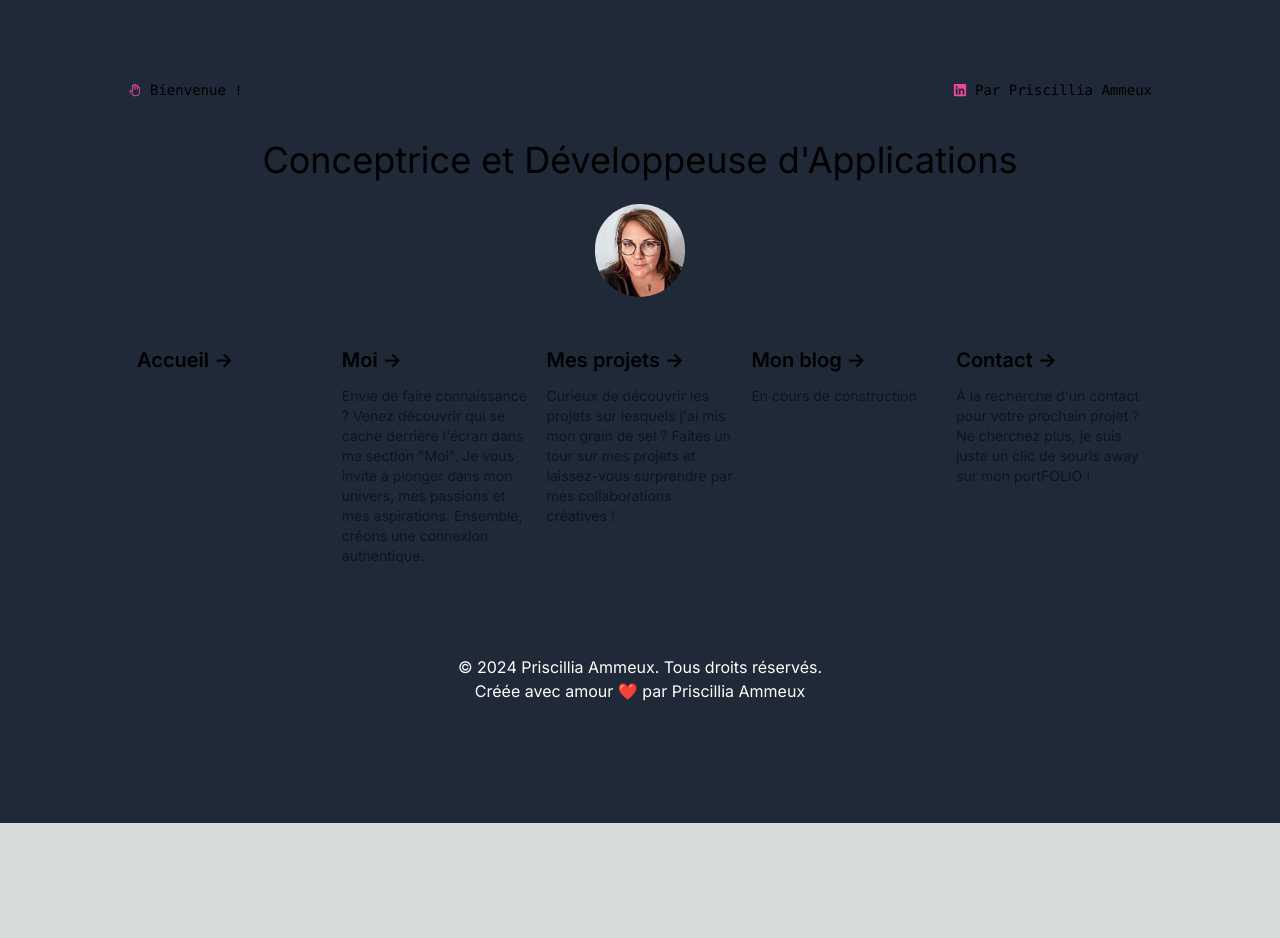
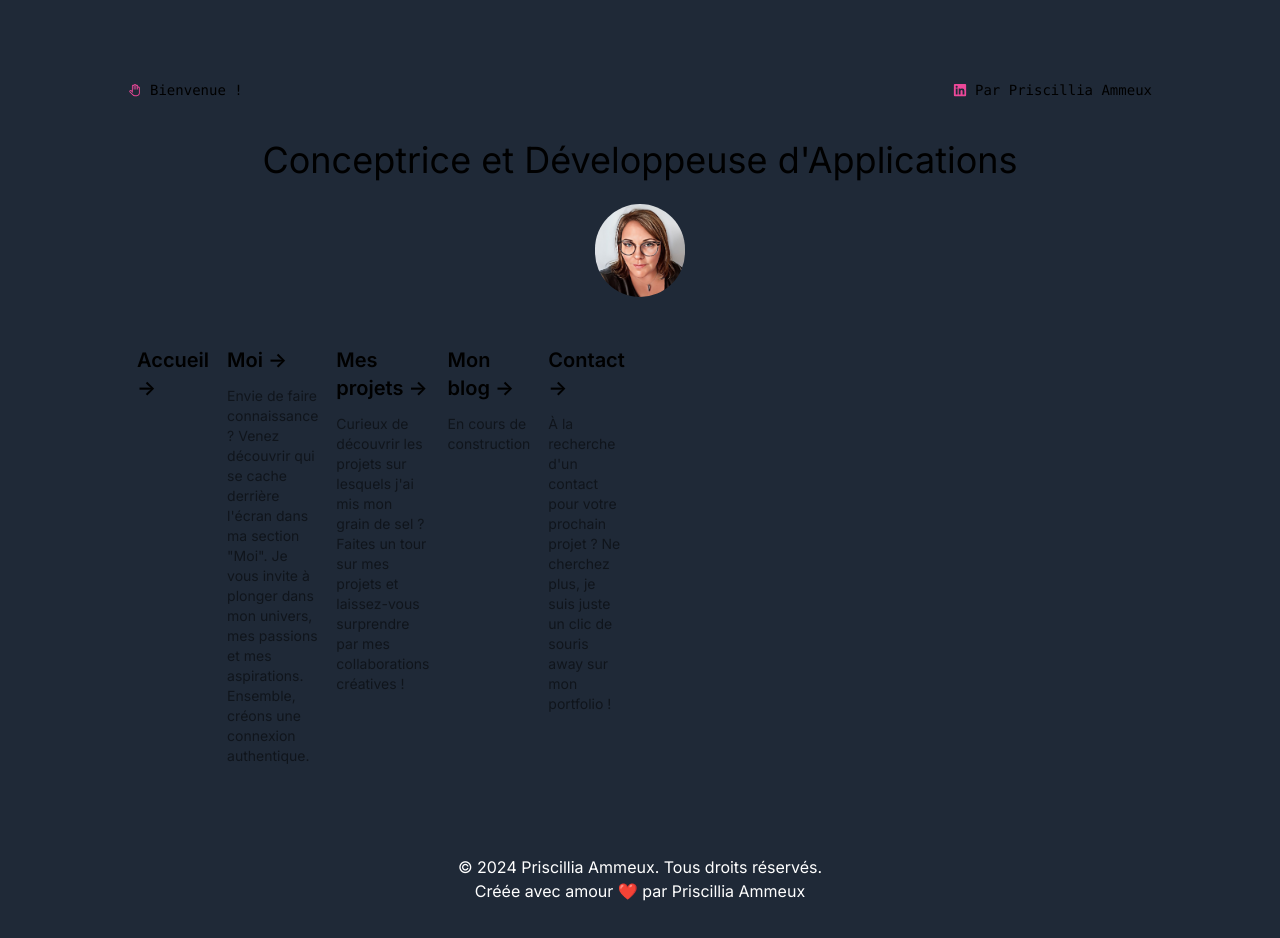
Before and after one commit to PriscilliaAmmeux/my_portfolio, a Next.js app: page / in a window 1280 px wide. Shown: the top 938 px of the page. Before the commit the page ends 823 px from the top, so only its background shows below. Built offline with nearby package versions, Linux system fonts and the light colour scheme.

Commit message:
create burger menu for mobile

```diff
--- a/src/app/about/page.tsx
+++ b/src/app/about/page.tsx
@@ -15,7 +15,7 @@ export default function About() {
   return (
     <main className="bg-gray-800 pt-4 px-4 sm:px-24">
       <div className="flex justify-center">
-        <Navbar showParagraph={false} />
+        <Navbar showParagraph={false} isHomePage={false} />
       </div>
       <Me />
       <GradesAndKnows />
--- a/src/app/blog/page.tsx
+++ b/src/app/blog/page.tsx
@@ -12,7 +12,7 @@ export default function Blog() {
   return (
     <main className="bg-gray-800 pt-4">
       <div className="flex justify-center">
-        <Navbar showParagraph={false} />
+        <Navbar showParagraph={false} isHomePage={false} />
       </div>
       <Title text="Blog" icon={FaPenFancy} />
       <section className="flex justify-center mt-40 mb-40">Coming Soon</section>
--- a/src/app/page.tsx
+++ b/src/app/page.tsx
@@ -36,7 +36,7 @@ export default function Home() {
           priority
         />
       </section>
-      <Navbar showParagraph={true} />
+      <Navbar showParagraph={true} isHomePage={true} />
       <Footer />
     </main>
   );
--- a/src/app/project/page.tsx
+++ b/src/app/project/page.tsx
@@ -14,7 +14,7 @@ export default function Project() {
   return (
     <main className="bg-gray-800 pt-4">
       <section className="flex justify-center">
-        <Navbar showParagraph={false} />
+        <Navbar showParagraph={false} isHomePage={false} />
       </section>
       <Title text="Mes projets" icon={MdComputer} />
       <section className="grid grid-cols-1 sm:grid-cols-2 md:grid-cols-3 gap-4 container mx-auto mx-4 justify-items-stretch">
--- /dev/null
+++ b/src/app/styles/navbar.module.css
@@ -0,0 +1,23 @@
+.navbarMenu {
+  display: none;
+}
+
+.open {
+  display: block;
+  position: fixed;
+  right: 5;
+  top: 0;
+}
+
+@media (min-width: 1024px) {
+  .navbarMenu {
+    display: flex;
+    justify-content: space-between;
+    margin-bottom: 0;
+    display: grid;
+    grid-template-columns: repeat(5, 1fr);
+    text-align: left;
+    max-width: 80rem;
+    width: 100%;
+  }
+}
--- a/src/app/ui/navbar/navbar.tsx
+++ b/src/app/ui/navbar/navbar.tsx
@@ -1,25 +1,49 @@
+"use client";
+import { FaBars, FaTimes } from "react-icons/fa";
+
 import NavLink from "../components/navlink/navlink";
+import { useState } from "react";
+import styles from "../../styles/navbar.module.css";
 
-export default function Navbar({ showParagraph }: { showParagraph: boolean }) {
+export default function Navbar({
+  showParagraph,
+  isHomePage,
+}: {
+  showParagraph: boolean;
+  isHomePage: boolean;
+}) {
+  const [isOpen, setIsOpen] = useState(false);
+
+  const toggleMenu = () => {
+    setIsOpen(!isOpen);
+  };
   return (
     <div className="mb-32 grid text-center lg:max-w-5xl lg:w-full lg:mb-0 lg:grid-cols-5 lg:text-left">
+      {!isHomePage && (
+        <div className="flex justify-end items-center">
+          <button className="lg:hidden" onClick={toggleMenu}>
+            {isOpen ? <FaTimes /> : <FaBars />}
+          </button>
+        </div>
+      )}
+      <div className={`${styles.navbarMenu} ${isOpen ? styles.open : ""}`}>
           <NavLink href="/" title="Accueil" />
           <NavLink href="/about" title="Moi">
             {showParagraph && (
               <p className={`m-0 max-w-[30ch] text-sm opacity-50`}>
-            Envie de faire connaissance ? Venez découvrir qui se cache derrière
-            l'écran dans ma section "Moi". Je vous invite à plonger dans mon
-            univers, mes passions et mes aspirations. Ensemble, créons une
-            connexion authentique.
+                Envie de faire connaissance ? Venez découvrir qui se cache
+                derrière l'écran dans ma section "Moi". Je vous invite à plonger
+                dans mon univers, mes passions et mes aspirations. Ensemble,
+                créons une connexion authentique.
               </p>
             )}
           </NavLink>
           <NavLink href="/project" title="Mes projets">
             {showParagraph && (
               <p className={`m-0 max-w-[30ch] text-sm opacity-50`}>
-            Curieux de découvrir les projets sur lesquels j'ai mis mon grain de
-            sel ? Faites un tour sur mes projets et laissez-vous surprendre par
-            mes collaborations créatives !
+                Curieux de découvrir les projets sur lesquels j'ai mis mon grain
+                de sel ? Faites un tour sur mes projets et laissez-vous
+                surprendre par mes collaborations créatives !
               </p>
             )}
           </NavLink>
@@ -33,11 +57,13 @@ export default function Navbar({ showParagraph }: { showParagraph: boolean }) {
           <NavLink href="/contact" title="Contact">
             {showParagraph && (
               <p className={`m-0 max-w-[30ch] text-sm opacity-50`}>
-            À la recherche d'un contact pour votre prochain projet ? Ne cherchez
-            plus, je suis juste un clic de souris away sur mon portFOLIO !
+                À la recherche d'un contact pour votre prochain projet ? Ne
+                cherchez plus, je suis juste un clic de souris away sur mon
+                portfolio !
               </p>
             )}
           </NavLink>
         </div>
+    </div>
   );
 }
```
Lines whose indentation alone changed are shown as unchanged.
